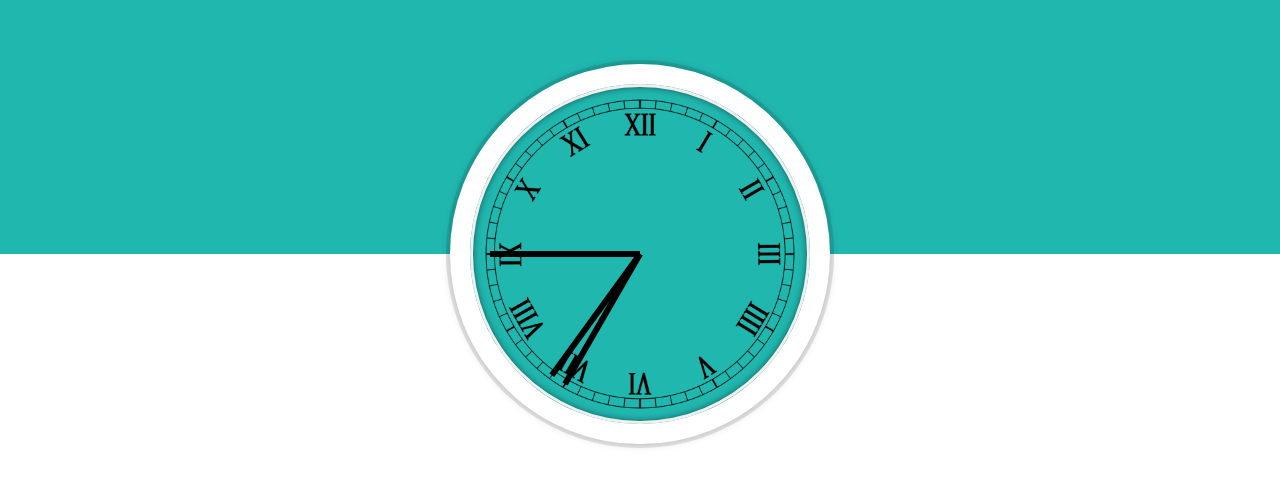
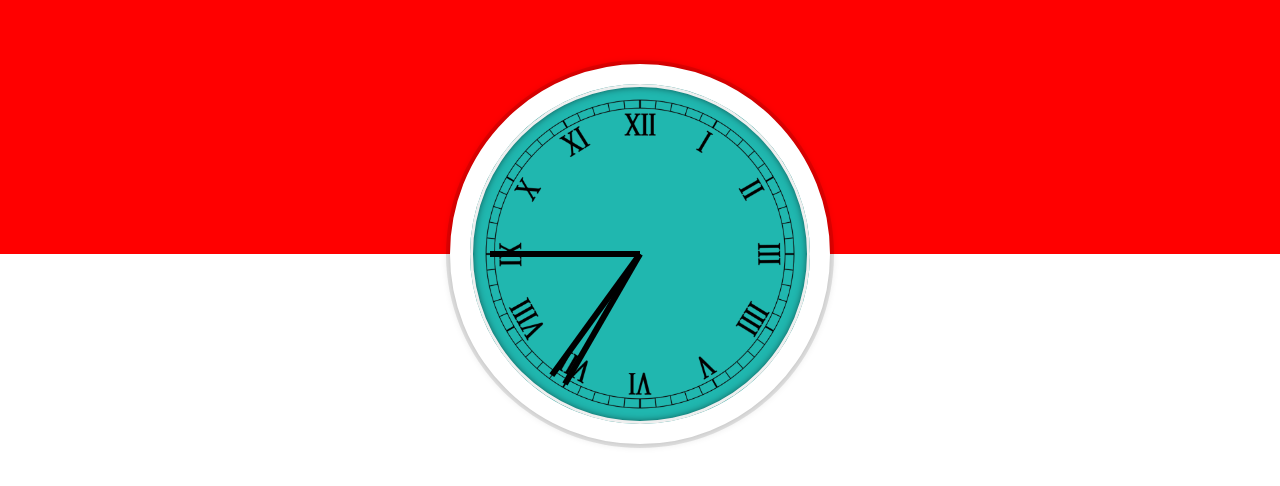
Before and after one commit to ramigs/javascript30, a plain HTML site: page 02-JS-and-CSS-Clock/index.html in a window 1280 px wide. Shown: the part 146-632 px from the top of the page. Drawn offline with Linux system fonts and the light colour scheme.

Commit message:
Testing if change is automatically published on Netlify

```diff
--- a/02-JS-and-CSS-Clock/index.html
+++ b/02-JS-and-CSS-Clock/index.html
@@ -36,7 +36,7 @@
         }
 
         .filler {
-            background: #20B7AF;
+            background: red;
             position: absolute;
             bottom: 50%;
             top: 0;
```
